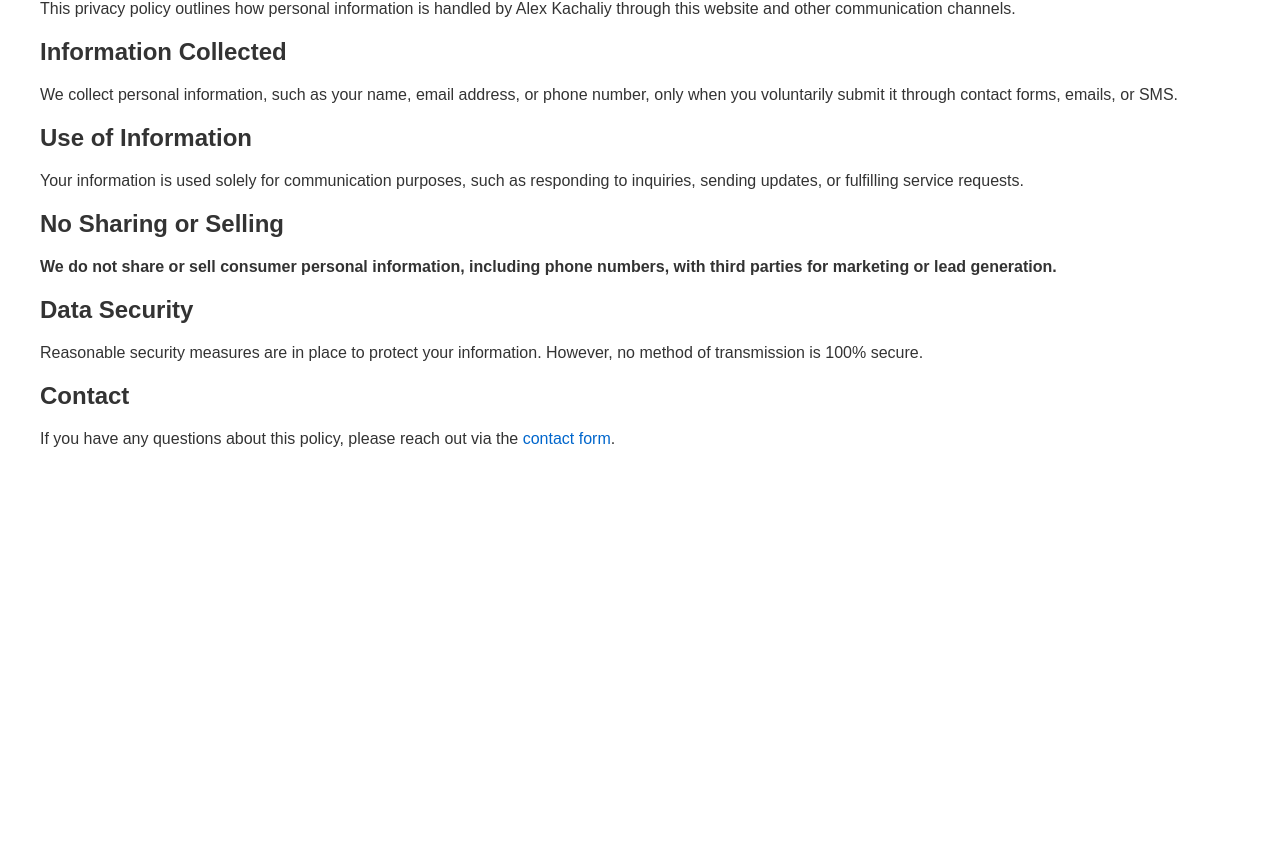
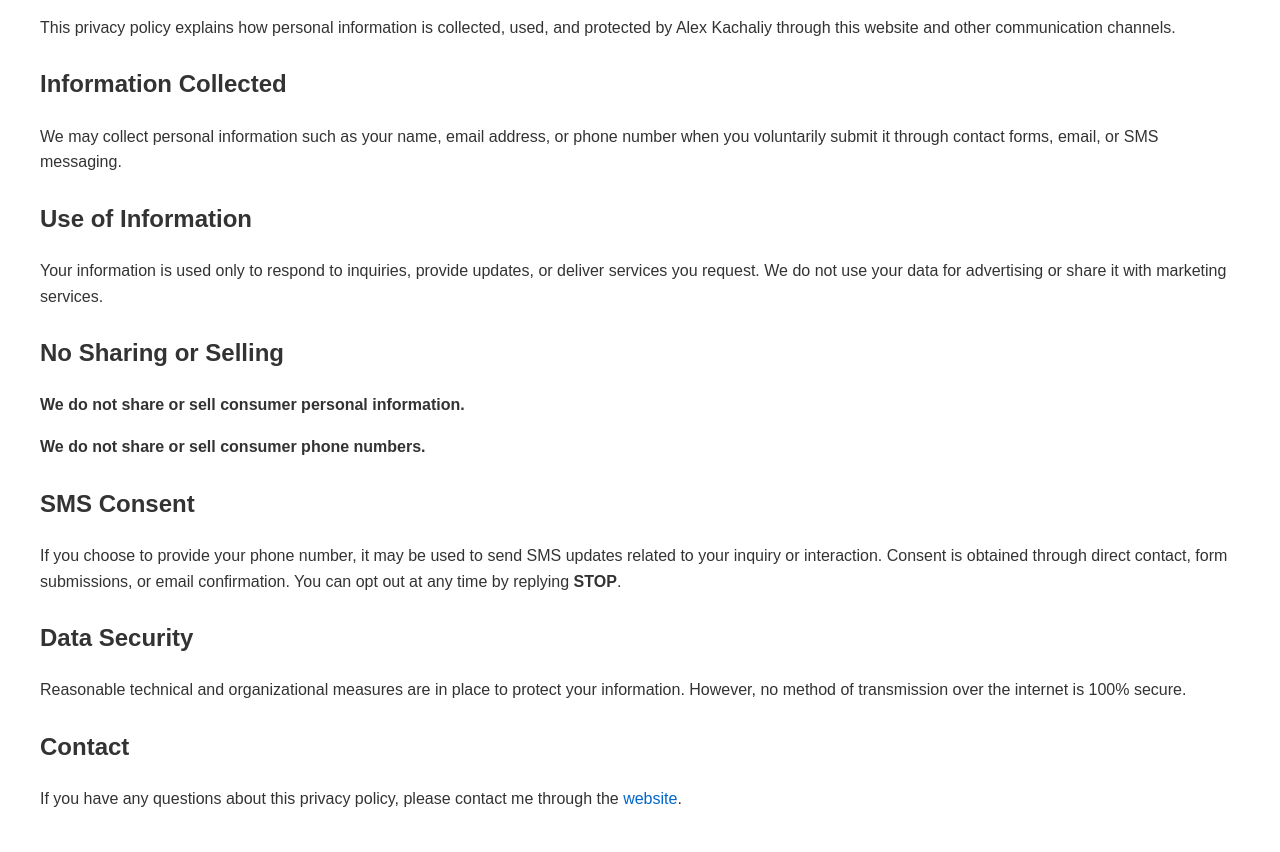
Before and after one commit to kachaliy/my-site, a plain HTML site: page privacy.html in a window 1280 px wide. Shown: the part 98-950 px from the top of the page. Before the commit the page ends 800 px from the top, so only its background shows below. Drawn offline with Linux system fonts and the light colour scheme.

Commit message:
Final privacy policy for Zoom compliance

```diff
--- a/privacy.html
+++ b/privacy.html
@@ -3,18 +3,26 @@
   <head>
     <meta charset="UTF-8" />
     <title>Privacy Policy – Alex Kachaliy</title>
+    <meta name="viewport" content="width=device-width, initial-scale=1.0" />
     <style>
       body {
         font-family: Arial, sans-serif;
+        line-height: 1.6;
         margin: 40px;
         color: #333;
       }
       h1 {
         color: #004080;
       }
+      h2 {
+        margin-top: 25px;
+      }
       a {
         color: #0066cc;
         text-decoration: none;
+      }
+      a:hover {
+        text-decoration: underline;
       }
     </style>
   </head>
@@ -22,41 +30,50 @@
     <h1>Privacy Policy</h1>
 
     <p>
-      This privacy policy outlines how personal information is handled by Alex
-      Kachaliy through this website and other communication channels.
+      This privacy policy explains how personal information is collected, used,
+      and protected by Alex Kachaliy through this website and other
+      communication channels.
     </p>
 
     <h2>Information Collected</h2>
     <p>
-      We collect personal information, such as your name, email address, or
-      phone number, only when you voluntarily submit it through contact forms,
-      emails, or SMS.
+      We may collect personal information such as your name, email address, or
+      phone number when you voluntarily submit it through contact forms, email,
+      or SMS messaging.
     </p>
 
     <h2>Use of Information</h2>
     <p>
-      Your information is used solely for communication purposes, such as
-      responding to inquiries, sending updates, or fulfilling service requests.
+      Your information is used only to respond to inquiries, provide updates, or
+      deliver services you request. We do not use your data for advertising or
+      share it with marketing services.
     </p>
 
     <h2>No Sharing or Selling</h2>
     <p>
-      <strong
-        >We do not share or sell consumer personal information, including phone
-        numbers, with third parties for marketing or lead generation.</strong
-      >
+      <strong>We do not share or sell consumer personal information.</strong>
+    </p>
+    <p><strong>We do not share or sell consumer phone numbers.</strong></p>
+
+    <h2>SMS Consent</h2>
+    <p>
+      If you choose to provide your phone number, it may be used to send SMS
+      updates related to your inquiry or interaction. Consent is obtained
+      through direct contact, form submissions, or email confirmation. You can
+      opt out at any time by replying <strong>STOP</strong>.
     </p>
 
     <h2>Data Security</h2>
     <p>
-      Reasonable security measures are in place to protect your information.
-      However, no method of transmission is 100% secure.
+      Reasonable technical and organizational measures are in place to protect
+      your information. However, no method of transmission over the internet is
+      100% secure.
     </p>
 
     <h2>Contact</h2>
     <p>
-      If you have any questions about this policy, please reach out via the
-      <a href="https://kachaliy.com">contact form</a>.
+      If you have any questions about this privacy policy, please contact me
+      through the <a href="https://kachaliy.com">website</a>.
     </p>
   </body>
 </html>
```
